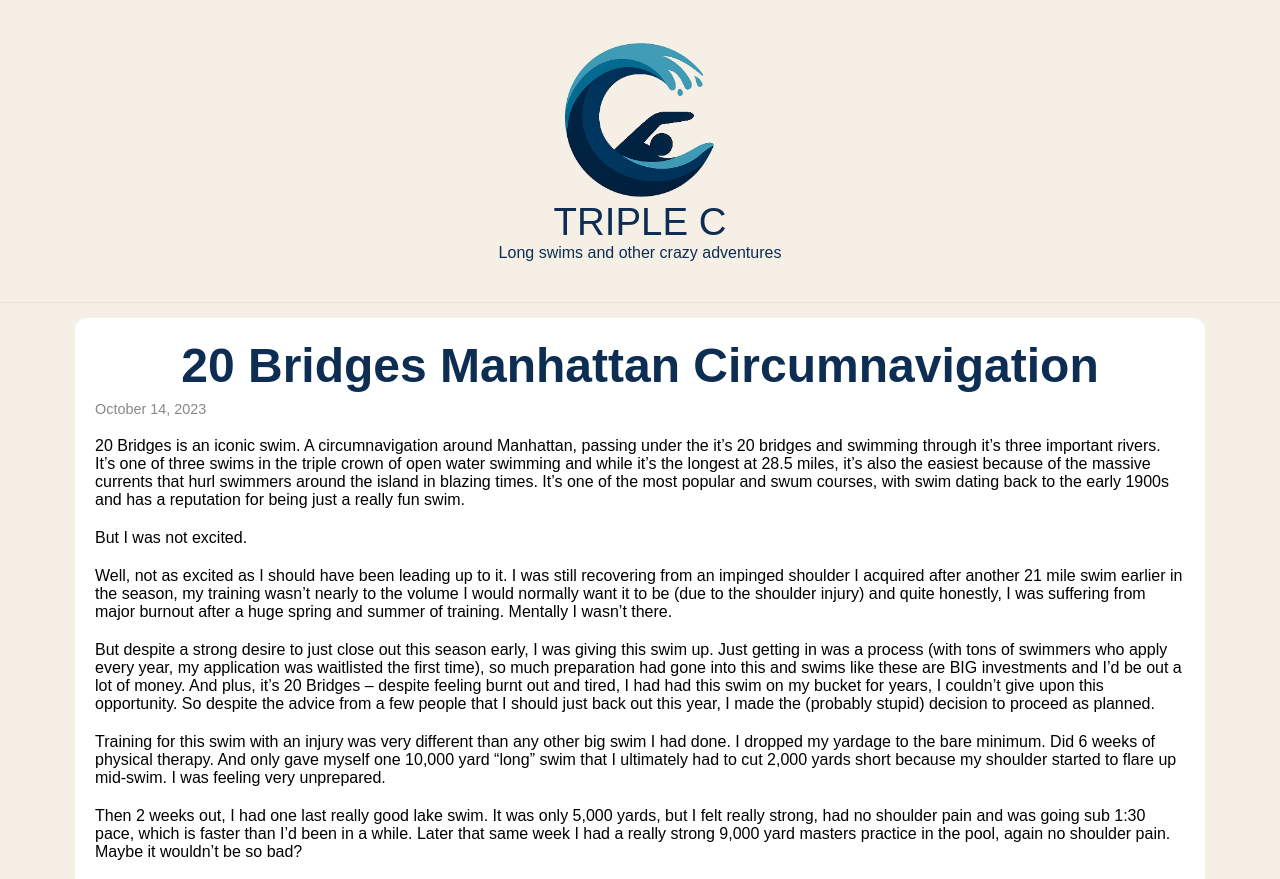
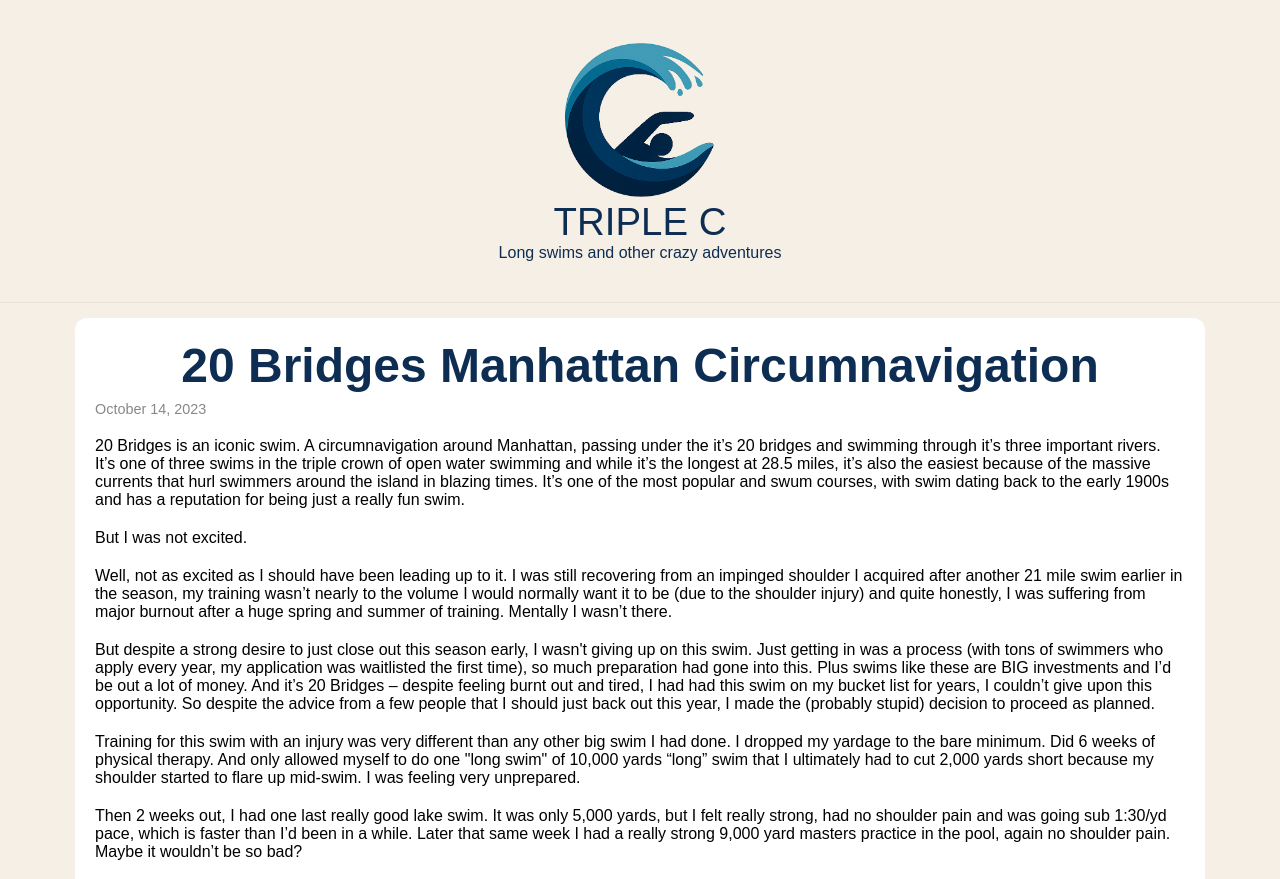
Before and after one commit to clarecushing/triplecswims, a plain HTML site: page 20-bridges.html in a window 1280 px wide. Shown: the top 879 px of the page. Drawn offline with Linux system fonts and the light colour scheme; a script that the page names is missing.

Commit message:
Update 20-bridges.html with new content

```diff
--- a/20-bridges.html
+++ b/20-bridges.html
@@ -41,9 +41,9 @@
             <p>20 Bridges is an iconic swim. A circumnavigation around Manhattan, passing under the it’s 20 bridges and swimming through it’s three important rivers. It’s one of three swims in the triple crown of open water swimming and while it’s the longest at 28.5 miles, it’s also the easiest because of the massive currents that hurl swimmers around the island in blazing times. It’s one of the most popular and swum courses, with swim dating back to the early 1900s and has a reputation for being just a really fun swim.</p>
             <p>But I was not excited. </p>
             <p>Well, not as excited as I should have been leading up to it. I was still recovering from an impinged shoulder I acquired after another 21 mile swim earlier in the season, my training wasn’t nearly to the volume I would normally want it to be (due to the shoulder injury) and quite honestly, I was suffering from major burnout after a huge spring and summer of training. Mentally I wasn’t there. </p>
-            <p>But despite a strong desire to just close out this season early, I was giving this swim up. Just getting in was a process (with tons of swimmers who apply every year, my application was waitlisted the first time), so much preparation had gone into this and swims like these are BIG investments and I’d be out a lot of money. And plus, it’s 20 Bridges – despite feeling burnt out and tired, I had had this swim on my bucket for years, I couldn’t give upon this opportunity. So despite the advice from a few people that I should just back out this year, I made the (probably stupid) decision to proceed as planned. </p>
-            <p>Training for this swim with an injury was very different than any other big swim I had done. I dropped my yardage to the bare minimum. Did 6 weeks of physical therapy. And only gave myself one 10,000 yard “long” swim that I ultimately had to cut 2,000 yards short because my shoulder started to flare up mid-swim. I was feeling very unprepared.</p>
-            <p>Then 2 weeks out, I had one last really good lake swim. It was only 5,000 yards, but I felt really strong, had no shoulder pain and was going sub 1:30 pace, which is faster than I’d been in a while. Later that same week I had a really strong 9,000 yard masters practice in the pool, again no shoulder pain. Maybe it wouldn’t be so bad?</p>
+            <p>But despite a strong desire to just close out this season early, I wasn't giving up on this swim. Just getting in was a process (with tons of swimmers who apply every year, my application was waitlisted the first time), so much preparation had gone into this. Plus swims like these are BIG investments and I’d be out a lot of money. And it’s 20 Bridges – despite feeling burnt out and tired, I had had this swim on my bucket list for years, I couldn’t give upon this opportunity. So despite the advice from a few people that I should just back out this year, I made the (probably stupid) decision to proceed as planned. </p>
+            <p>Training for this swim with an injury was very different than any other big swim I had done. I dropped my yardage to the bare minimum. Did 6 weeks of physical therapy. And only allowed myself to do one "long swim" of 10,000 yards “long” swim that I ultimately had to cut 2,000 yards short because my shoulder started to flare up mid-swim. I was feeling very unprepared.</p>
+            <p>Then 2 weeks out, I had one last really good lake swim. It was only 5,000 yards, but I felt really strong, had no shoulder pain and was going sub 1:30/yd pace, which is faster than I’d been in a while. Later that same week I had a really strong 9,000 yard masters practice in the pool, again no shoulder pain. Maybe it wouldn’t be so bad?</p>
             <div class="twenty-bridges-image-1">
                 <img src="images/20-bridges/IMG_4238.JPG">
                 <p class="caption">The sunrise from my last outdoor training swim</p>
@@ -55,7 +55,7 @@
                 <img src="images/20-bridges/IMG_4578.jpeg">
                 <p class="caption">Boarding the boat!</p>
             </div>
-            <p>The first two hours of the swim were through the Harlem River, which everyone says has the least amount of current and feels the slowest. But honestly, I felt the best in the Harlem (but maybe that’s just because it was the beginning of the swim?). If I’m being honest, I didn’t really feel the current, but my stroke just felt strong. My strategy going into this swim was to really pull back on the effort for the first half to try to prevent any shoulder flare ups and it was honestly kind of hard. I really just wanted to go full throttle. I was feeling good. And not only physically good, but mentally good too. The Harlem has most of the bridges and so it was easy to feel like I was making progress with each bridge we sailed under.</p>
+            <p>The first two hours of the swim were through the Harlem River, which everyone says has the least amount of current and feels the slowest. But honestly, I felt the best in the Harlem (but maybe that’s just because it was the beginning of the swim?). If I’m being honest, I didn’t really feel the current, but my stroke just felt strong. My strategy going into this swim was to really pull back on the effort for the first half to try to prevent any shoulder flare ups and it was kind of hard to go slow. I really just wanted to go full throttle. I was feeling good. And not only physically good, but mentally good too. The Harlem has most of the bridges and so it was easy to feel like I was making progress with each bridge we sailed under.</p>
             <div class="twenty-bridges-image-3">
                 <img src="images/20-bridges/Screen Shot 2025-06-27 at 6.40.33 PM.png">
                 <p class="caption">Bridges in the Harlem</p>
```
